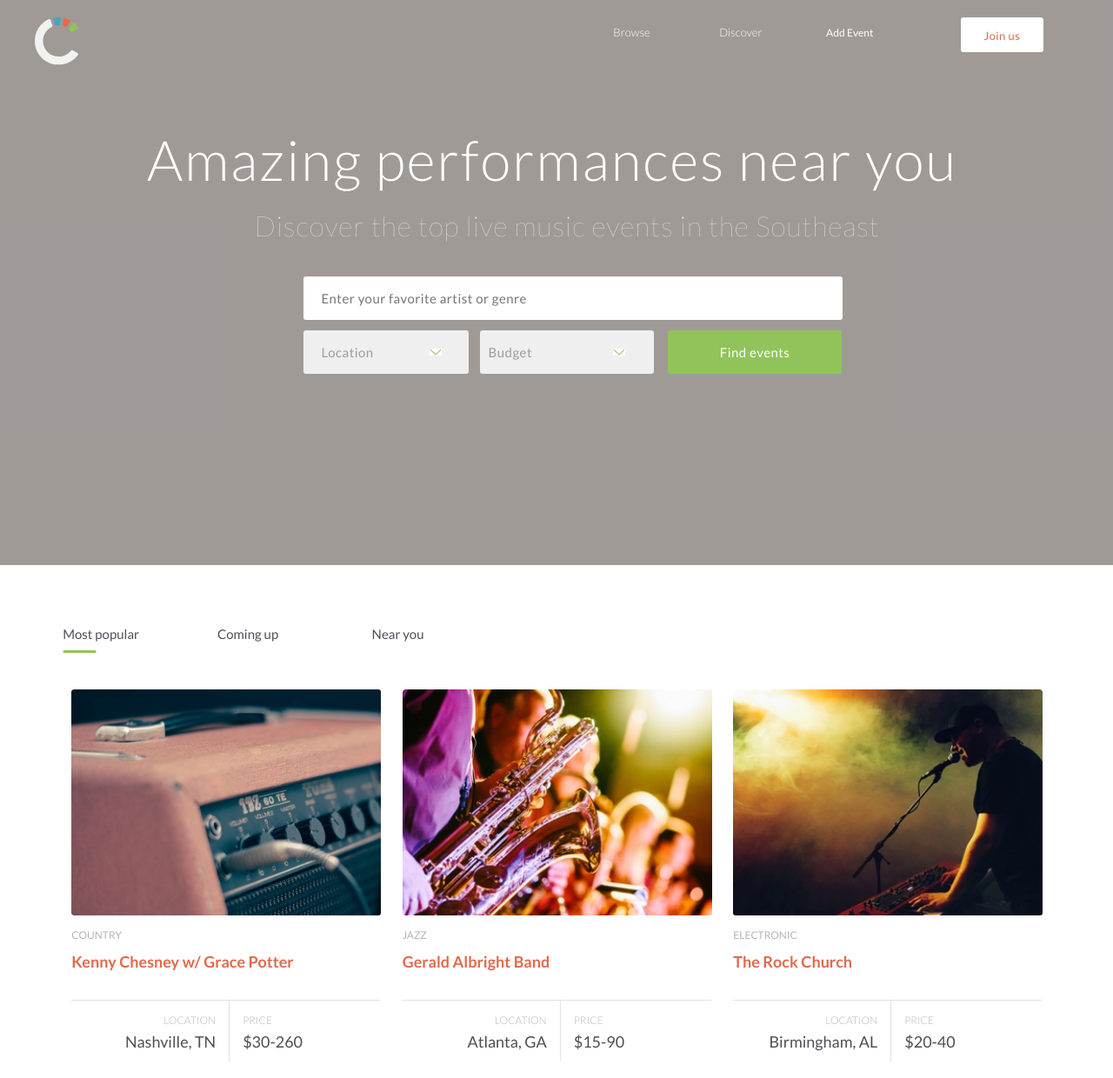
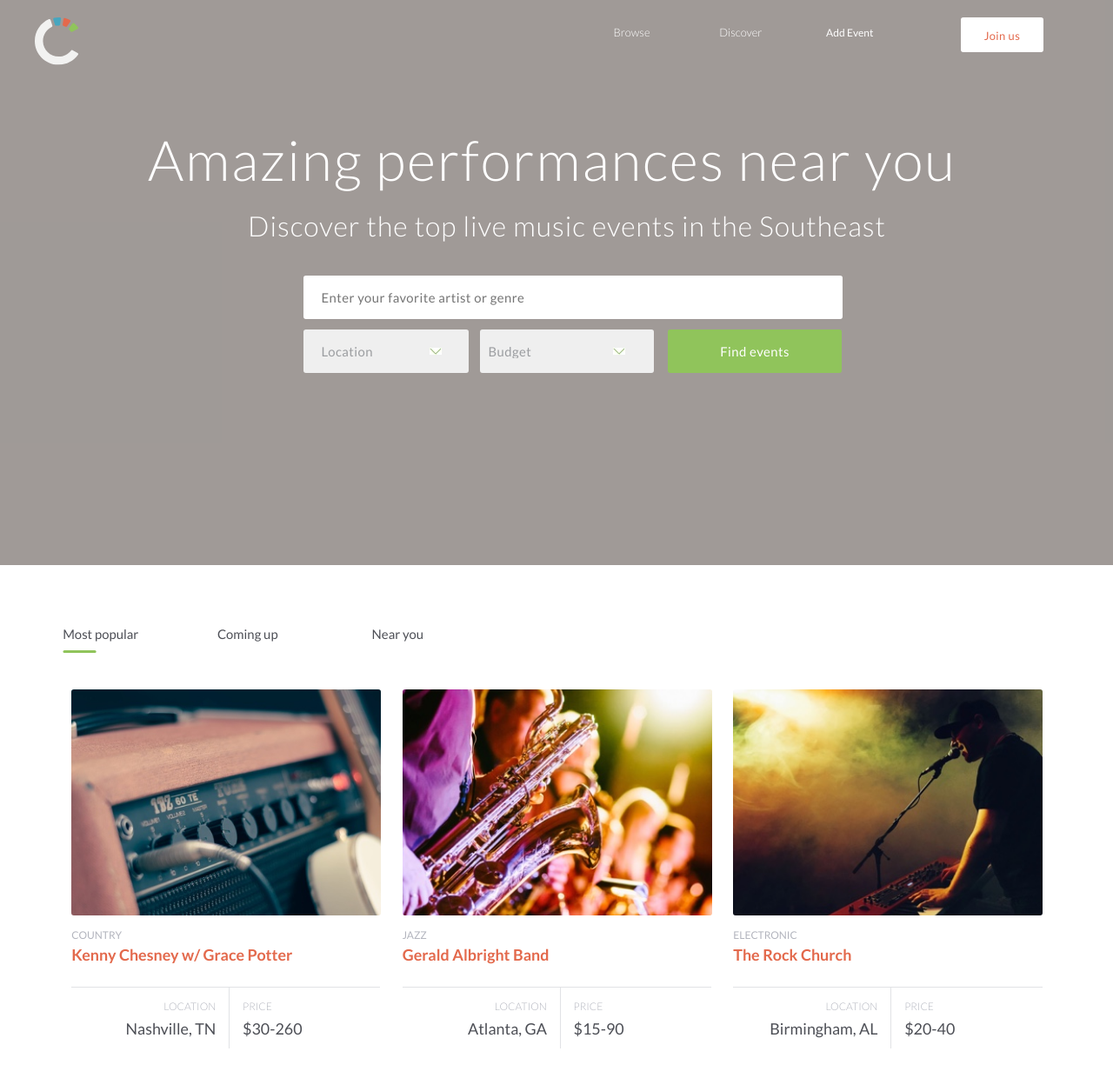
Before and after one commit to freddyroberts/CaddisTest, a website: page index.html in a window 1280 px wide. Shown: the top 1240 px of the page at 87% size. Drawn offline with Linux system fonts and the light colour scheme.

Commit message:
fixed rem's sizing, hover states

```diff
--- a/index.html
+++ b/index.html
@@ -1,5 +1,6 @@
 <!DOCTYPE html>
 <html lang="en" itemscope itemtype='http://schema.org/WebPage'>
+
 <head>
   <meta charset="utf-8">
   <meta http-equiv="X-UA-Compatible" content="IE=Edge">
@@ -18,6 +19,7 @@
   <link href='https://fonts.googleapis.com/css?family=Lato:400,300,700,100' rel='stylesheet' type='text/css'>
   <link rel="stylesheet" href="styles/styles.css">
 </head>
+
 <body>
   <div class="heroImgWrapper">
     <header class="header" role="banner">
@@ -39,9 +41,15 @@
       <form class="searchForm" action="index.html" method="post" role="search">
         <input class="searchInput" type="text" name="search" placeholder="Enter your favorite artist or genre">
         <select class="locationInput" class="dropDown" name="location">
+          <option value="Nashille, TN" selected>Nashille</option>
+          <option value="Atlanta, GA" selected>Atlanta</option>
+          <option value="Birmingham, AL" selected>Birmingham</option>
           <option disabled selected>Location</option>
         </select>
         <select class="budgetInput" class="dropDown" name="budget">
+          <option value="$0-$10" selected>$0-$10</option>
+          <option value="$10-$30" selected>$10-$30</option>
+          <option value="$30-$60" selected>$30-$60</option>
           <option disabled selected>Budget</option>
         </select>
         <button class="submitBtn" type="submit">Find events</button>
@@ -56,16 +64,15 @@
     </div>
     <div class="eventOne events">
       <div class="artistPhoto artistOne"></div>
-           <!-- <img class="artistPhoto artistOne" src="assets/chesney.jpg" alt="Kenny Chesney"> -->
       <div class="info">
-             <span class="genre" >Country</span>
+        <span class="genre">Country</span>
         <h2><a class="artist" href="#">Kenny Chesney w/ Grace Potter</a></h2>
       </div>
       <dl class="location">
         <dt class="location-term">Location</dt>
         <dd class="location-description">Nashville, TN</dd>
       </dl>
-           <dl  class="price">
+      <dl class="price">
         <dt class="price-term">Price</dt>
         <dd class="price-description">$30-260</dd>
       </dl>
@@ -73,9 +80,8 @@
 
     <div class="eventTwo events">
       <div class="artistPhoto artistTwo"></div>
-           <!-- <img class="artistPhoto artistTwo" src="assets/gerald-albright.jpg" alt="Gerald Albright"> -->
       <div class="info">
-             <span class="genre" >Jazz</span>
+        <span class="genre">Jazz</span>
         <h2><a class="artist" href="#">Gerald Albright Band</a></h2>
       </div>
       <dl class="location">
@@ -90,9 +96,8 @@
 
     <div class="eventThree events">
       <div class="artistPhoto artistThree"></div>
-           <!-- <img class="artistPhoto artistThree" src="assets/the-rock-church.jpg" alt="The Rock Church"> -->
       <div class="info">
-             <span class="genre" >Electronic</span>
+        <span class="genre">Electronic</span>
         <h2><a class="artist" href="#">The Rock Church</a></h2>
       </div>
       <dl class="location">
@@ -122,4 +127,5 @@
     </div>
   </footer>
 </body>
+
 </html>
--- a/styles/breakpoints/_desktop.scss
+++ b/styles/breakpoints/_desktop.scss
@@ -4,7 +4,7 @@ $desktop: new-breakpoint(min-width 769px 4);
 @include media($desktop) {
   // HEADER ---
   .header {
-    @include pad(1.25rem 0 1.875rem 2.5rem);
+    @include pad(1.25rem 0 1.87rem 2.5rem);
     .nav {
       @include span-columns(6 of 12);
       @include shift(4);
@@ -25,17 +25,17 @@ $desktop: new-breakpoint(min-width 769px 4);
     .title {
       font-size: 4rem;
       line-height: 1em;
-      @include pad(2.688rem 5.5rem 0.625rem 4.875rem);
+      @include pad(2.68rem 5.5rem 0.62rem 4.87rem);
     }
     .description {
       font-size: 2rem;
       line-height: 1.1875em;
-      @include pad(0.9375rem 2.375rem 0.813rem 3.875rem);
+      @include pad(0.93rem 2.37rem 0.81rem 3.87rem);
     }
     .searchForm {
       @include span-columns(5.95 of 12);
       @include shift(3.2);
-      margin-top: 1.625rem;
+      margin-top: 1.62rem;
       .searchInput {
         @include span-columns(5.95 of 5.95);
       }
--- a/styles/breakpoints/_mobile.scss
+++ b/styles/breakpoints/_mobile.scss
@@ -6,7 +6,7 @@
 
 .header {
   @include outer-container(12);
-  @include pad(1.25rem 1.25rem 1.875rem 1.25rem);
+  @include pad(1.25rem 1.25rem 1.87rem 1.25rem);
   position: relative;
 .logoWrapper {
   @include span-columns(2 of 12);
@@ -22,7 +22,7 @@
       font-size: 0.75rem;
       text-decoration: none;
       color: $headerColor;
-      line-height: 3.0625em;
+      line-height: 3.06em;
       letter-spacing: 0.5;
       text-align: right;
       &:hover {
@@ -42,14 +42,14 @@
       text-align: center;
       color: $registerColor;
       height:  2.5rem;
-      line-height: 3.375em;
+      line-height: 3.37em;
       margin-left: 17%;
       background-color:  #FFFFFF;
       border: none;
-      border-radius: 0.1875rem;
+      border-radius: 0.18rem;
       font-family: 'Lato', sans-serif;
-      font-size: 0.8125rem;
-      letter-spacing: 0.03125em;
+      font-size: 0.81rem;
+      letter-spacing: 0.03em;
       &:hover {
         color: $headerColor;
         background-color: #E3694C;
@@ -90,25 +90,25 @@
   text-align: center;
   position: relative;
   .title {
-    @include pad(1.875rem 1.5rem 1.875rem 1.5rem);
+    @include pad(1.87rem 1.5rem 1.87rem 1.5rem);
     margin: 0;
-    line-height: 2.875rem;
+    line-height: 2.87rem;
     font-weight: 300;
-    font-size: 2.625rem;
+    font-size: 2.62rem;
     font-family: 'Lato', sans-serif;
     color: $heroColor;
-    letter-spacing: 0.03125em;
+    letter-spacing: 0.03em;
   }
 
   .description {
-    @include pad(0 1.625rem 2.188rem 1.625rem);
+    @include pad(0 1.62rem 2.18rem 1.62rem);
     margin: 0;
-    font-size: 1.375rem;
+    font-size: 1.37rem;
     font-family: 'Lato', sans-serif;
-    font-weight: 100;
+    font-weight: 300;
     color: $heroColor;
     line-height: 1.5em;
-    letter-spacing: 0.03125em;
+    letter-spacing: 0.03em;
   }
 
   .searchForm {
@@ -118,29 +118,29 @@
       @include span-columns(10 of 10);
       @include pad(1.25rem 1.25rem 1.25rem 1.25rem);
       @include omega;
-      height: 3.125rem;
-      border-radius: 0.1875rem;
+      height: 3.12rem;
+      border-radius: 0.18rem;
       border: none;
       font-family: 'Lato', sans-serif;
-      font-size: 0.9375rem;
-      letter-spacing: 0.03125em;
+      font-size: 0.93rem;
+      letter-spacing: 0.03em;
       color: $findEventsColor;
     }
     .locationInput {
       @include span-columns(5 of 10);
       @include omega();
-      @include pad(0.625rem 1.25rem 0.625rem 1.25rem);
-      margin: 0.9375rem 0.5rem 0.9375rem 0;
-      height: 3.125rem;
-      border-radius: 0.1875rem;
+      @include pad(0.62rem 1.25rem 0.62rem 1.25rem);
+      margin: 0.93rem 0.5rem 0.93rem 0;
+      height: 3.12rem;
+      border-radius: 0.18rem;
       border: none;
       -webkit-appearance: none;
       background-image: url('../assets/arrow.jpg');
       background-repeat: no-repeat;
       background-position: 82%;
       font-family: 'Lato', sans-serif;
-      font-size: 0.9375rem;
-      letter-spacing: 0.03125em;
+      font-size: 0.93rem;
+      letter-spacing: 0.03em;
       color: $findEventsColor;
       &:hover {
         cursor: pointer;
@@ -149,18 +149,18 @@
     .budgetInput {
       @include span-columns(5 of 10);
       @include omega();
-      @include pad(0.625rem 1.25rem 0.625rem 0.625rem);
-      margin: 0.9375rem 0 0.9375rem 0;
-      height: 3.125rem;
-      border-radius: 0.1875rem;
+      @include pad(0.62rem 1.25rem 0.62rem 0.62rem);
+      margin: 0.93rem 0 0.93rem 0;
+      height: 3.12rem;
+      border-radius: 0.18rem;
       border: none;
       -webkit-appearance: none;
       background-image: url('../assets/arrow.jpg');
       background-repeat: no-repeat;
       background-position: 82%;
       font-family: 'Lato', sans-serif;
-      font-size: 0.9375rem;
-      letter-spacing: 0.03125em;
+      font-size: 0.93rem;
+      letter-spacing: 0.03em;
       color: $findEventsColor;
       &:hover {
         cursor: pointer;
@@ -170,13 +170,13 @@
     .submitBtn {
       @include span-columns(10 of 10);
       @include omega;
-      height: 3.125rem;
+      height: 3.12rem;
       background-color: #90C45B;
-      border-radius: 0.1875rem;
+      border-radius: 0.18rem;
       border: none;
       font-family: 'Lato', sans-serif;
-      font-size: 0.9375rem;
-      letter-spacing: 0.03125em;
+      font-size: 0.93rem;
+      letter-spacing: 0.03em;
       color: $findBtnColor;
       &:hover {
         cursor: pointer;
@@ -195,15 +195,15 @@
   text-align: center;
   .featuredFilter {
     @include span-columns(12 of 12);
-    @include pad(2.5rem 1.25rem 0.5rem 1.875rem);
+    @include pad(2.5rem 1.25rem 0.5rem 1.87rem);
     text-align: center;
     .featuredLinks {
       @include span-columns(4 of 12);
       text-decoration: none;
-      font-size: 0.9375rem;
+      font-size: 0.93rem;
       font-family: 'Lato', sans-serif;
       color: $featuredNavColor;
-      height: 2.188rem;
+      height: 2.18rem;
       &:hover {
         color: $featuredNavHover;
       }
@@ -219,33 +219,35 @@
     background-image: url('../assets/chesney.jpg');
     background-repeat: no-repeat;
     background-size: cover;
+    background-position: center;
   }
 
   .artistTwo {
     background-image: url('../assets/gerald-albright.jpg');
     background-repeat: no-repeat;
     background-size: cover;
+    background-position: center;
   }
 
   .artistThree {
     background-image: url('../assets/the-rock-church.jpg');
     background-repeat: no-repeat;
     background-size: cover;
+    background-position: center;
   }
 
   .artistPhoto {
-    @include span-columns(12 of 12);
-    // @include shift(0.5);
-    // width: 80%;
-    margin-top: 1.875rem;
-    border-radius: 0.1875rem;
+    @include span-columns(9 of 12);
+    @include shift(1.5);
+    margin-top: 1.87rem;
+    border-radius: 0.18rem;
     height: 16.38rem;
   }
 
 
   .info {
     @include span-columns(8 of 8);
-    @include pad(0.9375rem 1.25rem 0.625rem 2.813rem);
+    @include pad(0.93rem 1.25rem 0.62rem 2.81rem);
     .genre {
       @include span-columns(8 of 8);
       text-align: left;
@@ -259,10 +261,10 @@
       @include span-columns(8 of 8);
       @include omega;
       text-align: left;
-      line-height: 2em;
+      line-height: 1.2em;
       text-decoration: none;
       font-family: 'Lato', sans-serif;
-      font-size: 1.125rem;
+      font-size: 1.12rem;
       font-weight: 700;
       color: $eventTitleColor;
       &:hover {
@@ -274,12 +276,12 @@
   .location {
     @include span-columns(3.2 of 8);
     @include shift(0.9);
-    @include pad(0.625rem 0.9375rem 0.625rem 0.625rem);
+    @include pad(0.62rem 0.93rem 0.62rem 0.62rem);
     @include omega;
     border-top: 1px solid #E1E2E5;
     border-right: 1px solid #E1E2E5;
     text-align: right;
-    line-height: 1.5625em;
+    line-height: 1.56em;
     font-family: 'Lato', sans-serif;
     .location-term {
       margin: 0;
@@ -299,10 +301,10 @@
 
   .price {
     @include span-columns(3.2 of 8);
-    @include pad(0.625rem 0.625rem 0.625rem 0.9375rem);
+    @include pad(0.62rem 0.62rem 0.62rem 0.93rem);
     border-top: 1px solid #E1E2E5;
     text-align: left;
-    line-height: 1.5625em;
+    line-height: 1.56em;
     font-family: 'Lato', sans-serif;
     .price-term {
       margin: 0;
@@ -322,20 +324,20 @@
 
    .discover{
      @include span-columns(12 of 12);
-     @include pad(1.25rem 1.25rem 6.125rem 1.25rem);
+     @include pad(1.25rem 1.25rem 6.12rem 1.25rem);
    }
   .discoverBtn {
     @include span-columns(6 of 12);
     @include shift(3);
-    margin-top: 3.125rem;
+    margin-top: 3.12rem;
     background-color: #fff;
-    border-radius: 0.1875rem;
-    border: 0.0625rem solid #B3B5BE;
-    height: 3.125rem;
+    border-radius: 0.18rem;
+    border: 0.06rem solid #B3B5BE;
+    height: 3.12rem;
     line-height: 3em;
     text-decoration: none;
     color: $discoverBtnColor;
-    font-size: 0.9375rem;
+    font-size: 0.93rem;
     letter-spacing: 0.5;
     font-family: 'Lato', sans-serif;
     &:hover {
@@ -350,15 +352,15 @@
 // FOOTER --------
 .footer {
   @include outer-container(12);
-  @include pad(2.188rem 1.25rem 2.875rem 2.813rem);
+  @include pad(2.18rem 1.25rem 2.87rem 2.81rem);
   text-align: center;
-  line-height: 1.875rem;
-  border-top: 0.0625rem solid #E1E2E5;
+  line-height: 1.87rem;
+  border-top: 0.06rem solid #E1E2E5;
   font-family: 'Lato', sans-serif;
   font-weight: 300;
   height: 8.75rem;
   color: $footerColor;
-  font-size: 0.8125rem;
+  font-size: 0.81rem;
 
    .socialLinks {
      text-decoration: none;
@@ -370,10 +372,9 @@
      }
    }
 
-
   .policy {
     color: $footerColor;
-    margin-right: 0.875rem;
+    margin-right: 0.87rem;
     &:hover {
       color: #787B8A;
     }
@@ -381,6 +382,9 @@
 
   .copyright {
     margin-right: 1.5rem;
-    font-size: 0.8125rem;
+    font-size: 0.81rem;
+    &:hover {
+      color: #787B8A;
+    }
   }
 }
--- a/styles/breakpoints/_tablet.scss
+++ b/styles/breakpoints/_tablet.scss
@@ -4,7 +4,7 @@ $tablet: new-breakpoint(min-width 500px 4);
 @include media ($tablet) {
   // HEADER ---
   .header {
-      @include pad(1.25rem 2.5rem 1.875rem 2.5rem);
+      @include pad(1.25rem 2.5rem 1.87rem 2.5rem);
 
     .nav {
         @include span-columns(8 of 12);
@@ -19,8 +19,8 @@ $tablet: new-breakpoint(min-width 500px 4);
         font-family: 'Lato', sans-serif;
         font-weight: 300;
         color: #fff;
-        font-size: 0.8125rem;
-        line-height: 2.6625em;
+        font-size: 0.81rem;
+        line-height: 2.66em;
         display: block;
         text-decoration: none;
         &:hover {
@@ -43,11 +43,11 @@ $tablet: new-breakpoint(min-width 500px 4);
 
   .hero {
     .title {
-      @include pad(0.625rem 2.375rem 0.625rem 3.875rem);
+      @include pad(0.62rem 2.37rem 0.62rem 3.87rem);
     }
     .description {
-      @include pad(0.9375rem 2.375rem 2.813rem 3.875rem);
-      line-height: 1.5625em;
+      @include pad(0.93rem 2.37rem 2.81rem 3.87rem);
+      line-height: 1.56em;
     }
     .searchForm {
       @include shift(0.88);
@@ -57,15 +57,15 @@ $tablet: new-breakpoint(min-width 500px 4);
       }
       .locationInput {
         @include span-columns(3 of 9.33);
-        margin: 0.75rem 0.5rem 0.9375rem 0;
+        margin: 0.75rem 0.5rem 0.93rem 0;
       }
       .budgetInput {
         @include span-columns(3 of 9.33);
-        margin: 0.75rem 0.5rem 0.9375rem 0;
+        margin: 0.75rem 0.5rem 0.93rem 0;
       }
       .submitBtn {
         @include span-columns(3 of 9.33);
-        margin: 0.75rem 0.5rem 0.9375rem 0;
+        margin: 0.75rem 0.5rem 0.93rem 0;
       }
     }
   }
@@ -74,7 +74,7 @@ $tablet: new-breakpoint(min-width 500px 4);
   .featured {
 
     .featuredFilter {
-      @include pad(2.125rem 1.25rem 0.5rem 0);
+      @include pad(2.12rem 1.25rem 0.5rem 0);
       text-align: left;
       .featuredLinks {
          @include span-columns(2.5 of 12);
@@ -88,22 +88,26 @@ $tablet: new-breakpoint(min-width 500px 4);
       margin-right: 2%;
       height: 20rem;
     }
+
+    .artistPhoto {
+      @include shift(0);
+    }
     .info {
       @include span-columns(10.5 of 10.5);
-      @include pad(0.9375rem 1.25rem 0.625rem 0);
+      @include pad(0.93rem 1.25rem 0.62rem 0);
     }
     .location {
       @include span-columns(5.5 of 10.5);
       @include omega;
       @include shift(0);
       .location-description {
-        font-size: 1.125rem;
+        font-size: 1.12rem;
       }
     }
     .price {
         @include span-columns(5.25 of 10.5);
       .price-description {
-       font-size: 1.125rem;
+       font-size: 1.12rem;
      }
     }
     .eventTwo {
--- a/styles/styles.scss
+++ b/styles/styles.scss
@@ -8,3 +8,4 @@
 @import "breakpoints/_mobile.scss";
 @import "breakpoints/_tablet.scss";
 @import "breakpoints/_desktop.scss";
+//
```
Also changed, not shown: styles/styles.css. Lines whose indentation alone changed are shown as unchanged.
